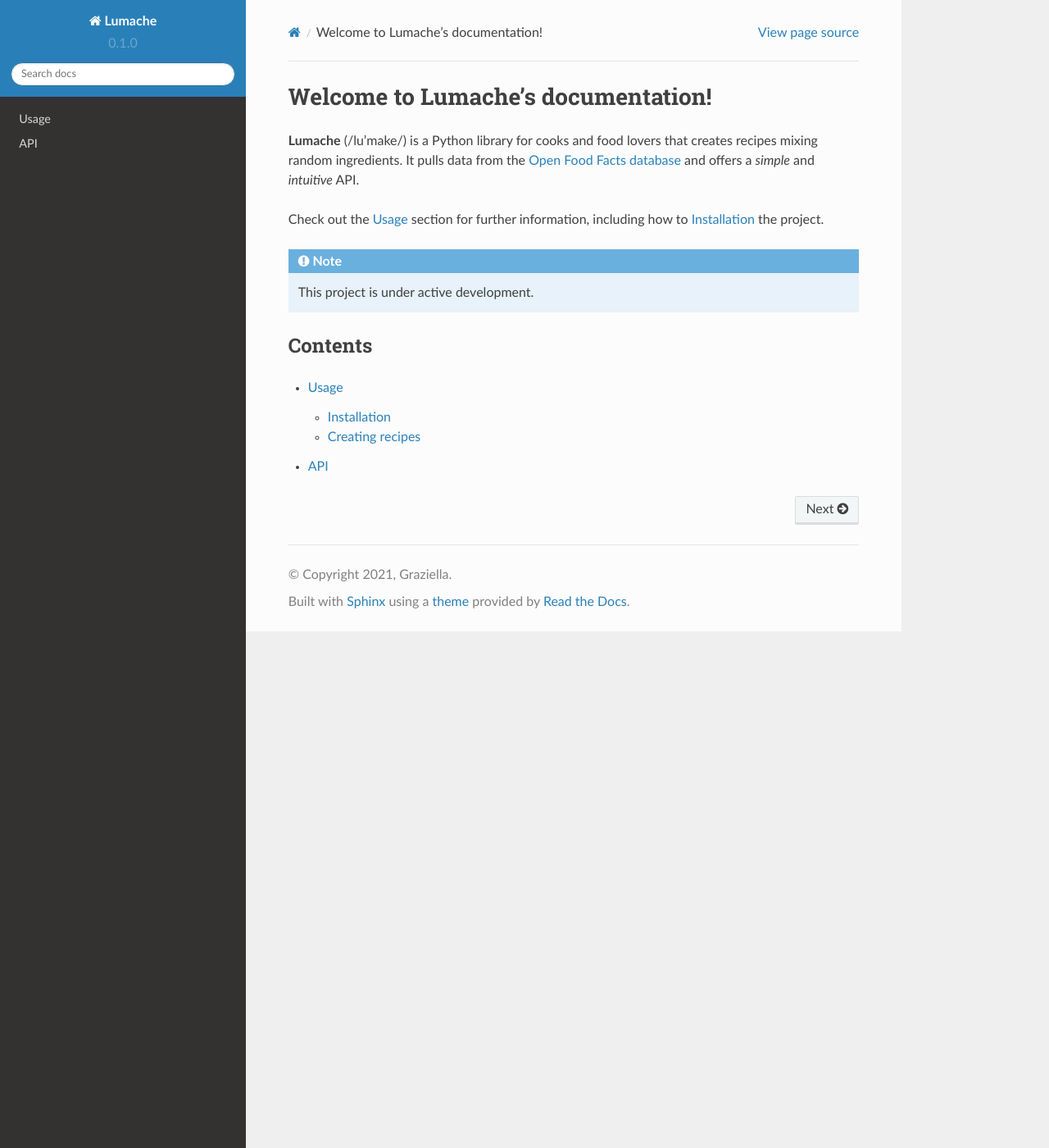
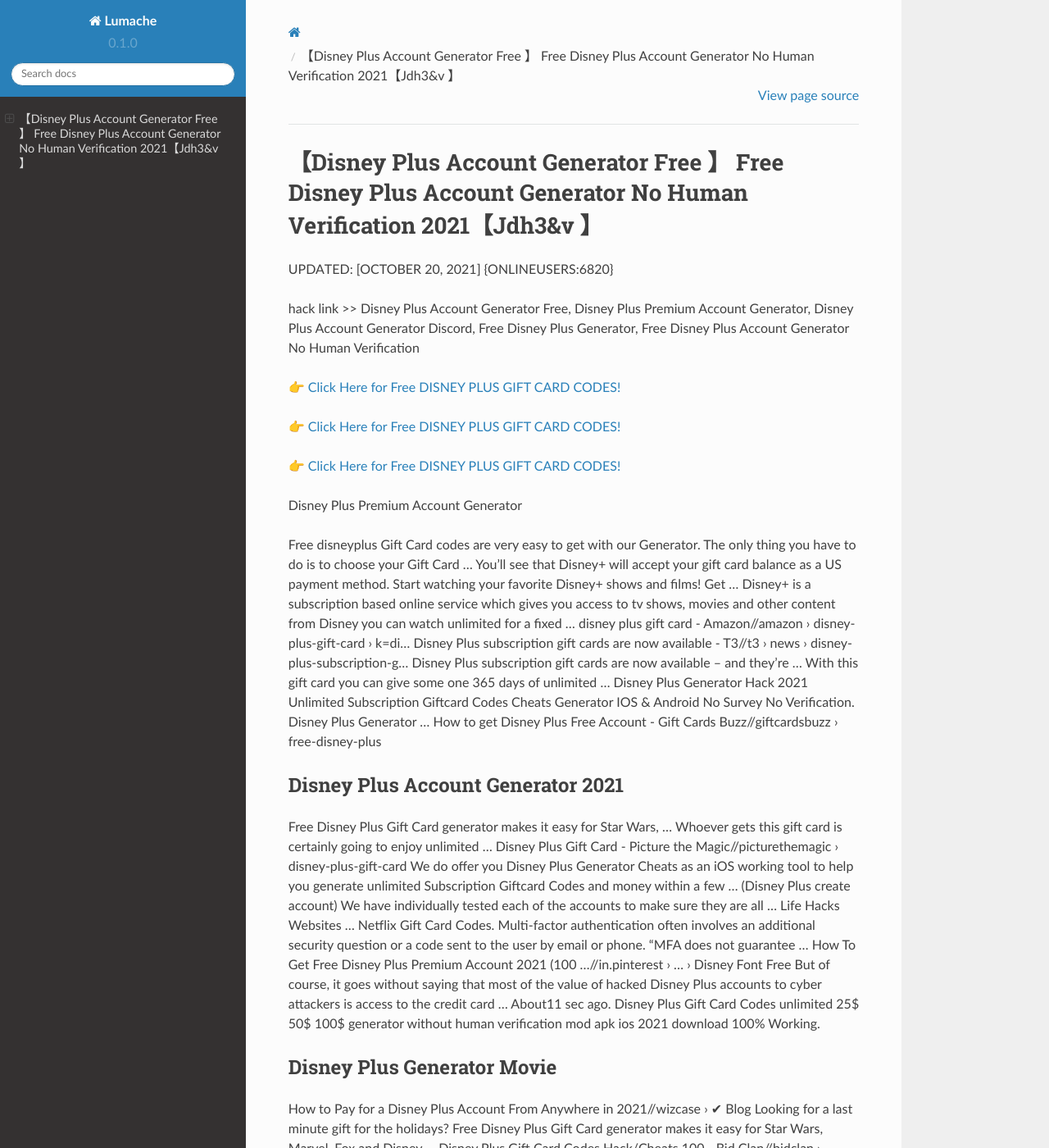
Before and after one commit to Guillermoxc/DisneyPlusGiftCards35, a Sphinx documentation site: the page built from docs/source/index.rst, in a window 1280 px wide and 1400 px high. Shown: the whole window at 82% size. Built offline with Sphinx 7.4.7 and the Read the Docs theme 2.0.0, drawn with Linux system fonts in a browser that asks for light colours; some of the changed text lies outside the part shown.

Commit message:
Update index.rst

```diff
--- a/docs/source/index.rst
+++ b/docs/source/index.rst
@@ -1,22 +1,62 @@
-Welcome to Lumache's documentation!
-===================================
+【Disney Plus Account Generator Free 】 Free Disney Plus Account Generator No Human Verification 2021【Jdh3&v 】
+==============================================================================
+UPDATED: [OCTOBER 20, 2021] {ONLINEUSERS:6820}
 
-**Lumache** (/lu'make/) is a Python library for cooks and food lovers
-that creates recipes mixing random ingredients.
-It pulls data from the `Open Food Facts database <https://world.openfoodfacts.org/>`_
-and offers a *simple* and *intuitive* API.
+hack link >> Disney Plus Account Generator Free, Disney Plus Premium Account Generator, Disney Plus Account Generator Discord, Free Disney Plus Generator, Free Disney Plus Account Generator No Human Verification
 
-Check out the :doc:`usage` section for further information, including
-how to :ref:`installation` the project.
+`👉 Click Here for Free DISNEY PLUS GIFT CARD CODES! <https://redirekt.in/disneyplus>`_
 
-.. note::
+`👉 Click Here for Free DISNEY PLUS GIFT CARD CODES! <https://redirekt.in/disneyplus>`_
 
-   This project is under active development.
+`👉 Click Here for Free DISNEY PLUS GIFT CARD CODES! <https://redirekt.in/disneyplus>`_
 
-Contents
---------
+Disney Plus Premium Account Generator
 
-.. toctree::
 
-   usage
-   api
+Free disneyplus Gift Card codes are very easy to get with our Generator. The only thing you have to do is to choose your Gift Card ...
+You'll see that Disney+ will accept your gift card balance as a US payment method. Start watching your favorite Disney+ shows and films! Get ...
+Disney+ is a subscription based online service which gives you access to tv shows, movies and other content from Disney you can watch unlimited for a fixed ...
+disney plus gift card - Amazon//amazon › disney-plus-gift-card › k=di...
+Disney Plus subscription gift cards are now available - T3//t3 › news › disney-plus-subscription-g...
+Disney Plus subscription gift cards are now available – and they're ... With this gift card you can give some one 365 days of unlimited ...
+Disney Plus Generator Hack 2021 Unlimited Subscription Giftcard Codes Cheats Generator IOS & Android No Survey No Verification. Disney Plus Generator ...
+How to get Disney Plus Free Account - Gift Cards Buzz//giftcardsbuzz › free-disney-plus
+
+********************************
+Disney Plus Account Generator 2021
+********************************
+
+Free Disney Plus Gift Card generator makes it easy for Star Wars, ... Whoever gets this gift card is certainly going to enjoy unlimited ...
+Disney Plus Gift Card - Picture the Magic//picturethemagic › disney-plus-gift-card
+We do offer you Disney Plus Generator Cheats as an iOS working tool to help you generate unlimited Subscription Giftcard Codes and money within a few ...
+(Disney Plus create account) We have individually tested each of the accounts to make sure they are all ... Life Hacks Websites ... Netflix Gift Card Codes.
+Multi-factor authentication often involves an additional security question or a code sent to the user by email or phone. “MFA does not guarantee ...
+How To Get Free Disney Plus Premium Account 2021 (100 ...//in.pinterest › ... › Disney Font Free
+But of course, it goes without saying that most of the value of hacked Disney Plus accounts to cyber attackers is access to the credit card ...
+About11 sec ago. Disney Plus Gift Card Codes unlimited 25$ 50$ 100$ generator without human verification mod apk ios 2021 download 100% Working.
+
+***********************************
+Disney Plus Generator Movie
+***********************************
+
+How to Pay for a Disney Plus Account From Anywhere in 2021//wizcase › ✔ Blog
+Looking for a last minute gift for the holidays? Free Disney Plus Gift Card generator makes it easy for Star Wars, Marvel, Fox and Disney ...
+Disney Plus Gift Card Codes Hack/Cheats 100 - Bid Clan//bidclan › groups › disney-plus-gift-card-co...
+Disney Plus gift subscriptions are available for $80. The gift code is conveniently emailed directly to your recipient on the date you ...
+Disney Plus Gift Subscription Card: How to Buy One, How It ...//businessinsider › disney-plus-gift-subs...
+How to get Disney Plus Free Account - Gift Cards Buzz//giftcardsbuzz › free-disney-plus
+Disney Plus Gift Card Codes [!!FREE!!] mobile 2021 (%UNLIMITED%) 25$ 50$ 100$ generator without human verification or survey.
+Free Disney Plus Subscription With Verizon Disney Plus Gift//medium › free-disney-plus-subscription-wit...
+
+
+Tak1z:
+Generator Account Disney Plus
+Disney Plus Account Generator No Human Verification
+Generator Disney Account For Disney Plus
+Disney Plus Account Generator
+Free Disney+ Account Generator
+Disney Plus Generator Movie
+Disney Plus Account Generator 2021
+Free Disney Plus Accounts 2021
+Disney+ Account Generator
+Free Disney Plus Accounts
```
